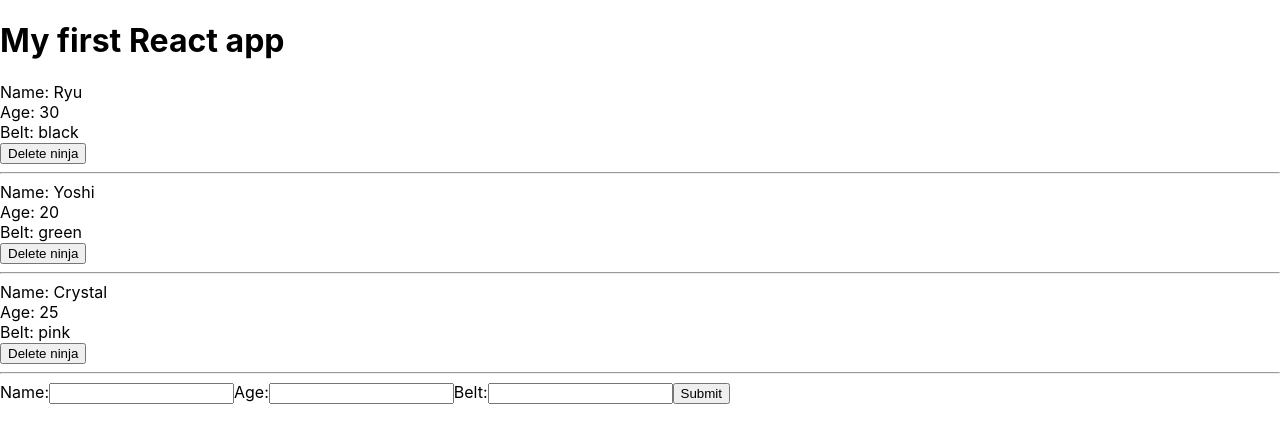
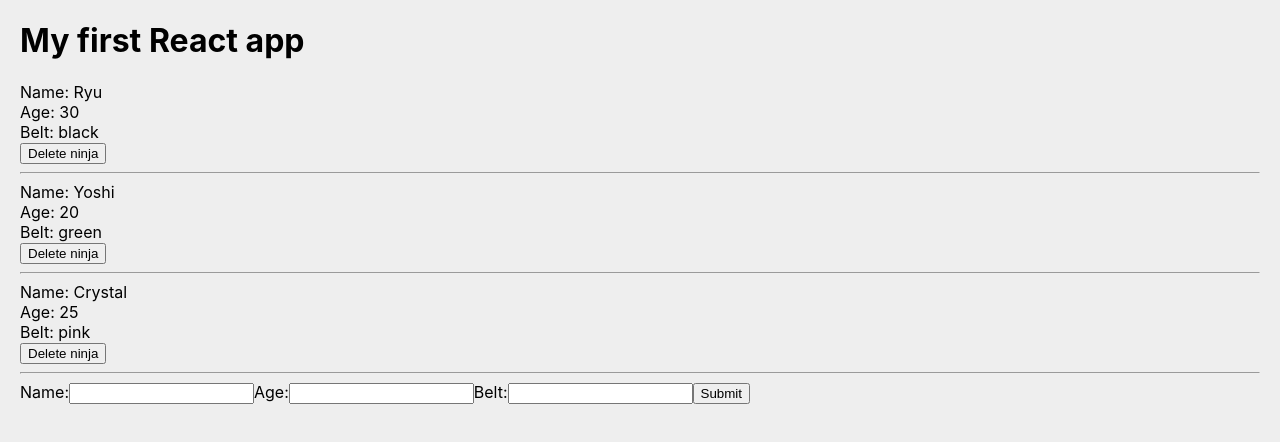
Before and after one commit to ElomKossi/Getting-Started-React, a React (Create React App) app in the folder myapp/: page / in a window 1280 px wide. Shown: the top 442 px of the page. Built offline with nearby package versions, Linux system fonts and the light colour scheme.

Commit message:
CSS-Files

```diff
--- a/myapp/src/App.css
+++ b/myapp/src/App.css
@@ -36,3 +36,30 @@
     transform: rotate(360deg);
   }
 }
+
+.ninja{
+  padding: 10px;
+  background: #edf;
+  margin: 10px 0;
+}
+
+button{
+  background: #555;
+  border: 0;
+  color: #fff;
+  padding: 6px;
+  margin: 6px 0;
+  cursor: pointer;
+  display: inline-block;
+}
+
+form{
+  background: #ddd;
+  margin: 10px 0;
+  padding: 10px;
+}
+
+input{
+  display: block;
+  margin: 10px 0;
+}
--- a/myapp/src/index.css
+++ b/myapp/src/index.css
@@ -1,10 +1,14 @@
 body {
-  margin: 0;
+  /* margin: 0; */
   font-family: -apple-system, BlinkMacSystemFont, 'Segoe UI', 'Roboto', 'Oxygen',
     'Ubuntu', 'Cantarell', 'Fira Sans', 'Droid Sans', 'Helvetica Neue',
     sans-serif;
   -webkit-font-smoothing: antialiased;
   -moz-osx-font-smoothing: grayscale;
+  margin: 20px;
+  padding: 0;
+  /* font-family: sans-serif; */
+  background: #eee;
 }
 
 code {
```
